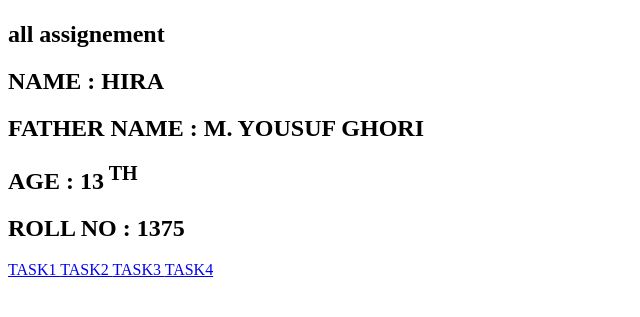
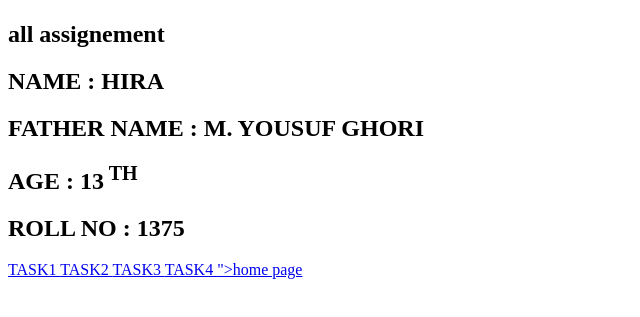
Before and after one commit to hirayousuf727/index-.html, a plain HTML site: page index.html in a window 1280 px wide. Shown: the part 59-376 px from the top of the page, without its empty margins (0-640 px from the left). Drawn offline with Linux system fonts and the light colour scheme.

Commit message:
Update index.html

```diff
--- a/index.html
+++ b/index.html
@@ -16,5 +16,6 @@
     <a href="TASK2.HTML">TASK2 </a>
     <A href="TASK3.HTML">TASK3 </A>
     <A href="TASK4.HTML">TASK4 </A>
+    <a href="index.html.html">">home page </a>
 </body>
 </html>
```
